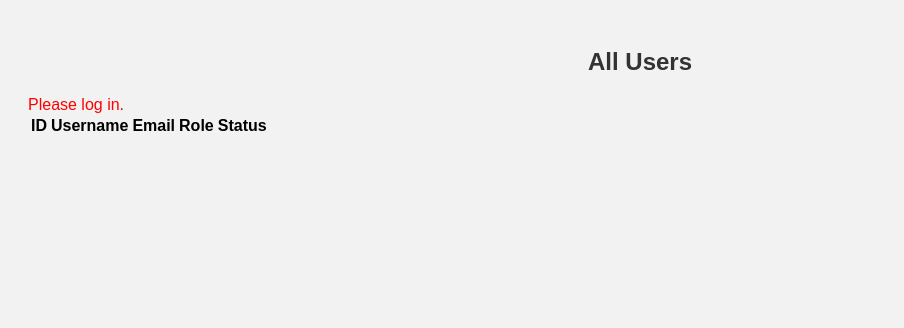
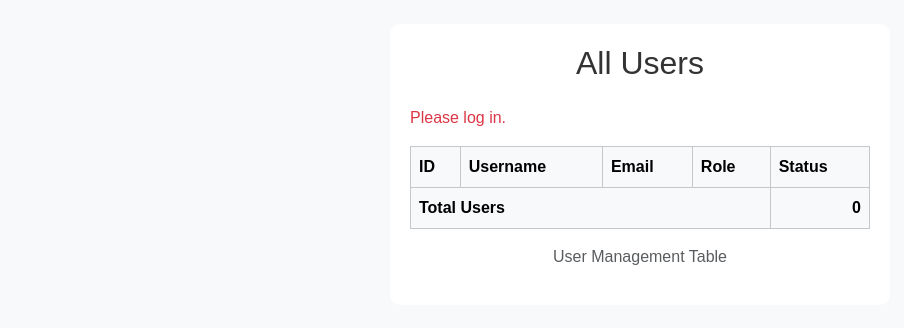
Before and after one commit to arjun-ms/EasyForms, a FastAPI app: page /manage-users in a window 1280 px wide. Shown: the top 328 px of the page, without its empty margins (0-904 px from the left). Run offline with FastAPI, Linux system fonts and the light colour scheme; lists and menus that the app fills with data are empty.

Commit message:
style: imporve appearence of manage-users dashboard

```diff
--- /dev/null
+++ b/package.json
@@ -0,0 +1,5 @@
+{
+	"dependencies": {
+		"@tanstack/react-table": "^8.21.3"
+	}
+}
--- a/static/js/manage-users.js
+++ b/static/js/manage-users.js
@@ -1,7 +1,51 @@
+// document.addEventListener("DOMContentLoaded", () => {
+//     const token = localStorage.getItem("access_token");
+//     if (!token) {
+//       document.getElementById("error-message").textContent = "Please log in.";
+//       return;
+//     }
+
+//     fetch("user/users", {
+//       headers: {
+//         Authorization: "Bearer " + token
+//       }
+//     })
+//       .then(res => {
+//         if (!res.ok) throw new Error("Failed to load users");
+//         return res.json();
+//       })
+//       .then(users => {
+//         const tbody = document.querySelector("#user-table tbody");
+//         users.forEach(user => {
+//           const row = document.createElement("tr");
+//           row.innerHTML = `
+//             <td>${user.id}</td>
+//             <td>${user.username}</td>
+//             <td>${user.email}</td>
+//             <td>${user.role}</td>
+//             <td>${user.is_active ? "Active" : "Inactive"}</td>
+//           `;
+//           tbody.appendChild(row);
+//         });
+//       })
+//       .catch(err => {
+//         document.getElementById("error-message").textContent = err.message;
+//         console.error(err);
+//       });
+//   });
+
+//----
+//----
+//----
+
 document.addEventListener("DOMContentLoaded", () => {
   const token = localStorage.getItem("access_token");
+  const errorMessage = document.getElementById("error-message");
+  const tbody = document.querySelector("#user-table tbody");
+  const userCountEl = document.getElementById("user-count");
+
   if (!token) {
-      document.getElementById("error-message").textContent = "Please log in.";
+    errorMessage.textContent = "Please log in.";
     return;
   }
 
@@ -15,21 +59,23 @@ document.addEventListener("DOMContentLoaded", () => {
       return res.json();
     })
     .then(users => {
-        const tbody = document.querySelector("#user-table tbody");
       users.forEach(user => {
-          const row = document.createElement("tr");
-          row.innerHTML = `
+        const tr = document.createElement("tr");
+        tr.innerHTML = `
           <td>${user.id}</td>
-            <td>${user.username}</td>
+          <td><strong>${user.username}</strong></td>
           <td>${user.email}</td>
           <td>${user.role}</td>
           <td>${user.is_active ? "Active" : "Inactive"}</td>
         `;
-          tbody.appendChild(row);
+        tbody.appendChild(tr);
       });
+
+      // Update user count
+      userCountEl.textContent = users.length;
     })
     .catch(err => {
-        document.getElementById("error-message").textContent = err.message;
+      errorMessage.textContent = err.message;
       console.error(err);
     });
 });
--- a/templates/manage-users.html
+++ b/templates/manage-users.html
@@ -1,4 +1,4 @@
-<!DOCTYPE html>
+<!-- <!DOCTYPE html>
 <html>
 <head>
   <title>Manage Users</title>
@@ -21,4 +21,47 @@
   </table>
   <script src="static/js/manage-users.js"></script>
 </body>
+</html> -->
+
+
+
+<!--  -->
+<!--  -->
+
+<!DOCTYPE html>
+<html>
+<head>
+  <title>Manage Users</title>
+  <link href="https://cdn.jsdelivr.net/npm/bootstrap@5.3.3/dist/css/bootstrap.min.css" rel="stylesheet">
+  <link rel="stylesheet" href="static/css/styles.css" />
+</head>
+<body class="bg-light p-4">
+  <div class="container">
+    <h2 class="mb-4">All Users</h2>
+    <div id="error-message" class="text-danger mb-3"></div>
+
+    <table id="user-table" class="table table-bordered table-striped align-middle">
+      <thead class="table-light">
+        <tr>
+          <th>ID</th>
+          <th>Username</th>
+          <th>Email</th>
+          <th>Role</th>
+          <th>Status</th>
+        </tr>
+      </thead>
+      <tbody></tbody>
+      <tfoot class="table-light">
+        <tr>
+          <td colspan="4"><strong>Total Users</strong></td>
+          <td id="user-count" class="fw-bold text-end">0</td>
+        </tr>
+      </tfoot>
+    </table>
+
+    <p class="text-center text-muted">User Management Table</p>
+  </div>
+
+  <script src="static/js/manage-users.js"></script>
+</body>
 </html>
```
Also changed, not shown: pnpm-lock.yaml (added). Lines whose indentation alone changed are shown as unchanged.
